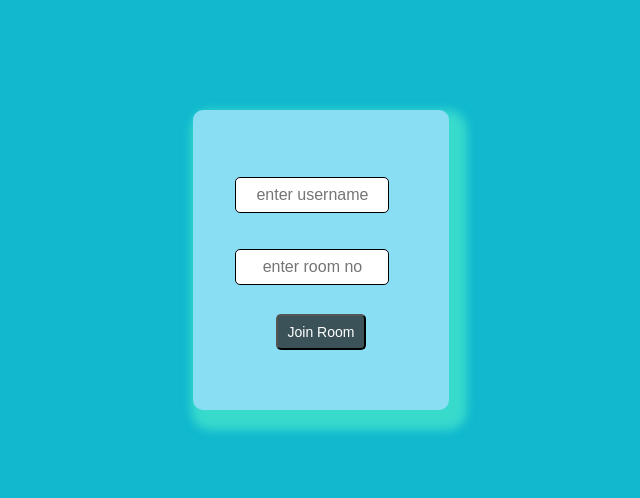
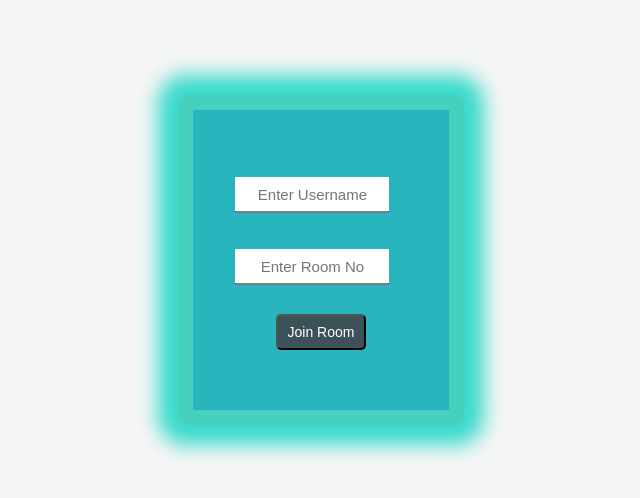
Before and after one commit to ratul-1802/Chatting-App, a website: page index.html in a window 1280 px wide. Shown: the part 140-638 px from the top of the page, without its empty margins (319-959 px from the left). Drawn offline with nearby package versions, Linux system fonts and the light colour scheme; no server answers.

Commit message:
changed design

```diff
--- a/index.html
+++ b/index.html
@@ -9,15 +9,18 @@
 </head>
 <body>
 
+    <div class="container">
         <section class="joining-details ">
             <div>
-            <input type="text" id="user-name" placeholder="enter username">
+                <input type="text" id="user-name" placeholder="Enter Username">
             </div>
             <div>
-            <input type="text" id="room-id" placeholder="enter room no">
+                <input type="text" id="room-id" placeholder="Enter Room No">
             </div>
             <button type="submit" id="room-join">Join Room</button>
         </section>
+    </div>
+
 
     <section class="message_section hide">
         <div class="logo">
--- a/public/client.js
+++ b/public/client.js
@@ -11,7 +11,7 @@ let txt=document.querySelector("#textarea");
 let room=document.querySelector("#room");
 let message_area=document.querySelector(".message_area");
 let message_section=document.querySelector(".message_section");
-let joining_details=document.querySelector('.joining-details');
+let joining_details=document.querySelector('.container');
 room_join.addEventListener('click',(e)=>{
     name=user_name.value;
     id=room_id.value;
@@ -19,7 +19,7 @@ room_join.addEventListener('click',(e)=>{
         joining_details.classList.toggle('hide');
         message_section.classList.toggle('hide');
         socket.emit('joinroom',id);
-        room.innerHTML=`Room No:${id}`;
+        room.innerHTML=`Room No: ${id}`;
     }
 })
 // txt.addEventListener("keyup",(e)=>{
--- a/public/style.css
+++ b/public/style.css
@@ -4,18 +4,34 @@
     margin: 0;
     box-sizing: border-box;
 }
+body {
+    display: flex;
+    align-items: center;
+    justify-content: center;
+    min-height: 100vh;
+    font-family: 'Roboto', sans-serif;
+    background-color:whitesmoke;
+}
+
+
+.container{
+    background-color: rgb(70, 209, 191);
+    border-radius: 10px;
+    box-shadow: 0px 0px 20px 20px #38dacc;
+}
 .joining-details{
     width: 20vw;
     height: 30vh;
     min-height: 300px;
     min-width: 250px;
+    margin: 15px;
     display: flex;
     align-items: center;
     justify-content: center;
     flex-direction: column;
-    background: #8adef3;
-    border-radius: 10px;
-    box-shadow: 8px 10px 10px 10px #38dacc;
+    background: rgb(41, 181, 190);
+    /* border-radius: 10px;
+    box-shadow: 8px 10px 10px 10px #38dacc; */
 }
 .joining-details div{
     margin: 6px;
@@ -26,18 +42,21 @@
 }
 ::placeholder{
     text-align: center;
-    font-size: 16px;
+    font-size: 15px;
 }
 .joining-details input{
-    border: solid 1px;
-    border-radius: 5px;
+    border-top: none;
+    border-left: none;
+    border-right: none;
+    border-bottom: 2px solid #7c7b7b;
+    font-size: 18px;
     height: 70%;
     width: 90%;
     text-align: center;
 }
-.joining-details input:focus{
+/* .joining-details input:focus{
     border: #101011 solid 1px;
-}
+} */
 .joining-details button{
     background-color: #3b5258;
     /* border: none; */
@@ -51,32 +70,24 @@
     cursor: pointer;
 }
 .joining-details button:hover{
-    background-color: rgb(172, 199, 117);
+    background-color: #38dacc;
     color: black;
 }
 .hide{
     display: none;
 }
-body {
-    display: flex;
-    align-items: center;
-    justify-content: center;
-    min-height: 100vh;
-    background: #ebebeb;
-    font-family: 'Roboto', sans-serif;
-    background-color:#11b8ce;
-}
 
 .message_section {
     width: 800px;
     max-width: 90%;
+    min-width: 250px;
     background: #fff;
-    box-shadow: 0 10px 15px -3px rgba(0, 0, 0, 0.1), 0 4px 6px -2px rgba(0, 0, 0, 0.05);
+    box-shadow: 0px 0px 7px 7px rgb(44, 40, 40);
 }
 
 .logo {
     padding: 20px;
-    background: black;
+    background: rgb(38, 160, 168);
     display: flex;
     align-items: center;
     justify-content: space-between;
@@ -122,7 +133,7 @@ textarea {
     min-width: 40px;
 }
 .send:hover{
-    background-color: rgb(172, 199, 117);
+    background-color: #38dacc;
     color: black;
 }
 .sent-msgs{
@@ -142,13 +153,13 @@ textarea {
 }
 
 .incoming {
-    background: #0ca6cc;
+    background: rgb(39, 58, 55);
     color: #fff;
 }
 
 .outgoing {
-    background: #ace8f7;
-    color: #101011;
+    background:rgb(39, 189, 169) ;
+    color: #fff;
     margin-left: auto;
 }
 
```
Lines whose indentation alone changed are shown as unchanged.
